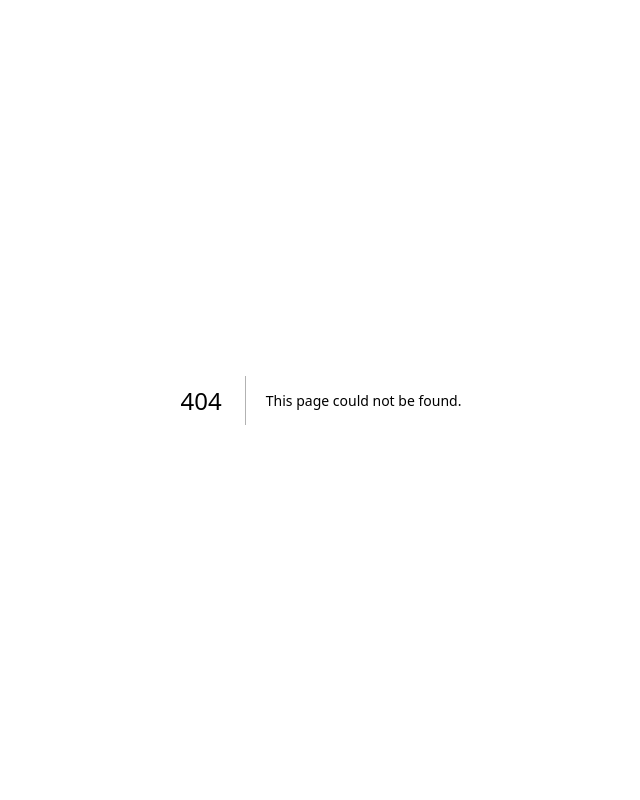
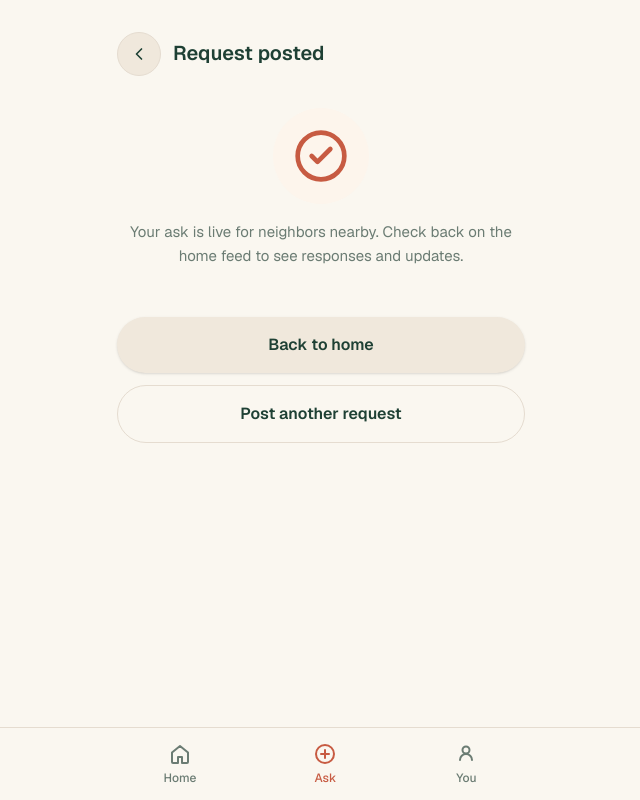
Before and after one commit to Gill87/tightknit, a Next.js app in the folder tightknit/: page /ask/success in a window 1280 px wide. Before the commit this address had no page. Shown: the whole page, without its empty margins (319-959 px from the left). Built offline with nearby package versions, Linux system fonts and the light colour scheme.

Commit message:
feat: success post page

```diff
--- a/tightknit/app/(main)/ask/components/icons.tsx
+++ b/tightknit/app/(main)/ask/components/icons.tsx
@@ -50,6 +50,27 @@ export function CalendarIcon({ className }: { className?: string }) {
   );
 }
 
+export function CheckCircleIcon({ className }: { className?: string }) {
+  return (
+    <svg
+      className={className}
+      viewBox="0 0 24 24"
+      fill="none"
+      xmlns="http://www.w3.org/2000/svg"
+      aria-hidden
+    >
+      <circle cx="12" cy="12" r="10" stroke="currentColor" strokeWidth="2" />
+      <path
+        d="M8 12l2.5 2.5L16 9"
+        stroke="currentColor"
+        strokeWidth="2"
+        strokeLinecap="round"
+        strokeLinejoin="round"
+      />
+    </svg>
+  );
+}
+
 export function ChevronDownIcon({ className }: { className?: string }) {
   return (
     <svg
--- a/tightknit/app/(main)/ask/formStyles.ts
+++ b/tightknit/app/(main)/ask/formStyles.ts
@@ -86,4 +86,12 @@ export const tkAsk = {
     "cursor-not-allowed opacity-50 hover:bg-tk-cream-deep active:scale-100",
 
   submitError: "text-center text-sm font-medium text-red-700",
+
+  successIconWrap:
+    "mx-auto flex h-24 w-24 items-center justify-center rounded-full bg-tk-blush text-tk-terracotta",
+
+  successBody: "text-center text-[15px] leading-relaxed text-tk-muted",
+
+  secondaryLink:
+    "block w-full rounded-full border border-tk-border bg-transparent py-4 text-center text-base font-semibold text-tk-forest transition hover:bg-tk-cream-deep active:scale-[0.99]",
 } as const;
--- a/tightknit/app/(main)/ask/page.tsx
+++ b/tightknit/app/(main)/ask/page.tsx
@@ -98,7 +98,7 @@ export default function AskPage() {
       return;
     }
 
-    router.push("/home");
+    router.push("/ask/success");
   }
 
   return (
--- /dev/null
+++ b/tightknit/app/(main)/ask/success/page.tsx
@@ -0,0 +1,44 @@
+import Link from "next/link";
+import { CheckCircleIcon, ChevronLeftIcon } from "../components/icons";
+import { cn, tkAsk } from "../formStyles";
+
+export default function AskSuccessPage() {
+  return (
+    <div className={tkAsk.shell}>
+      <main className={tkAsk.main}>
+        <header className={tkAsk.headerRow}>
+          <Link
+            href="/home"
+            className={tkAsk.backButton}
+            aria-label="Back to home"
+          >
+            <ChevronLeftIcon className="text-tk-forest" />
+          </Link>
+          <h1 className={tkAsk.headerTitle}>Request posted</h1>
+        </header>
+
+        <div className="flex flex-col items-center gap-4 pt-2">
+          <div className={tkAsk.successIconWrap}>
+            <CheckCircleIcon className="h-14 w-14" />
+          </div>
+          <p className={tkAsk.successBody}>
+            Your ask is live for neighbors nearby. Check back on the home feed
+            to see responses and updates.
+          </p>
+        </div>
+
+        <div className="mt-4 flex flex-col gap-3">
+          <Link
+            href="/home"
+            className={cn(tkAsk.primaryButton, "mt-0 text-center")}
+          >
+            Back to home
+          </Link>
+          <Link href="/ask" className={tkAsk.secondaryLink}>
+            Post another request
+          </Link>
+        </div>
+      </main>
+    </div>
+  );
+}
```
